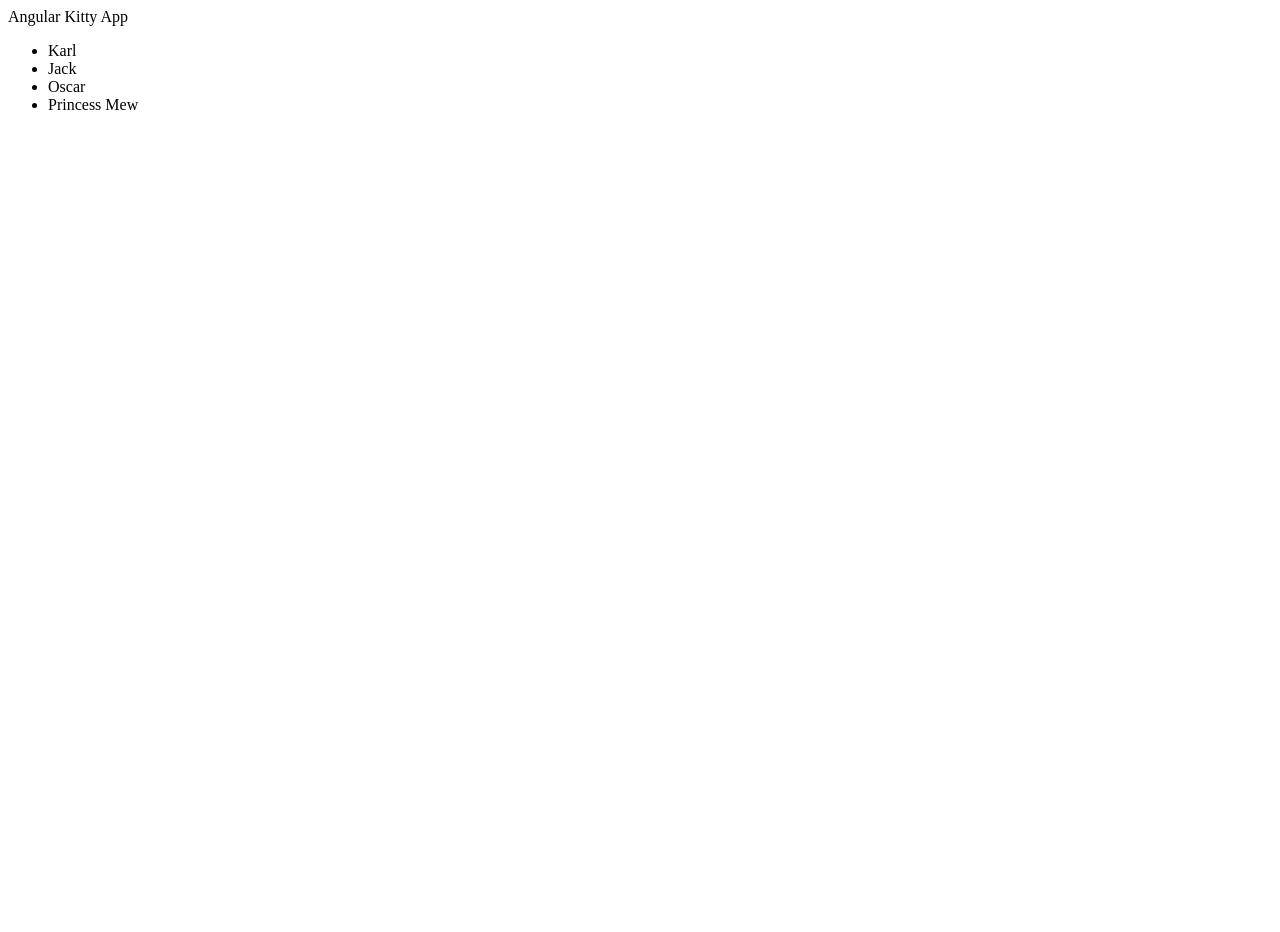
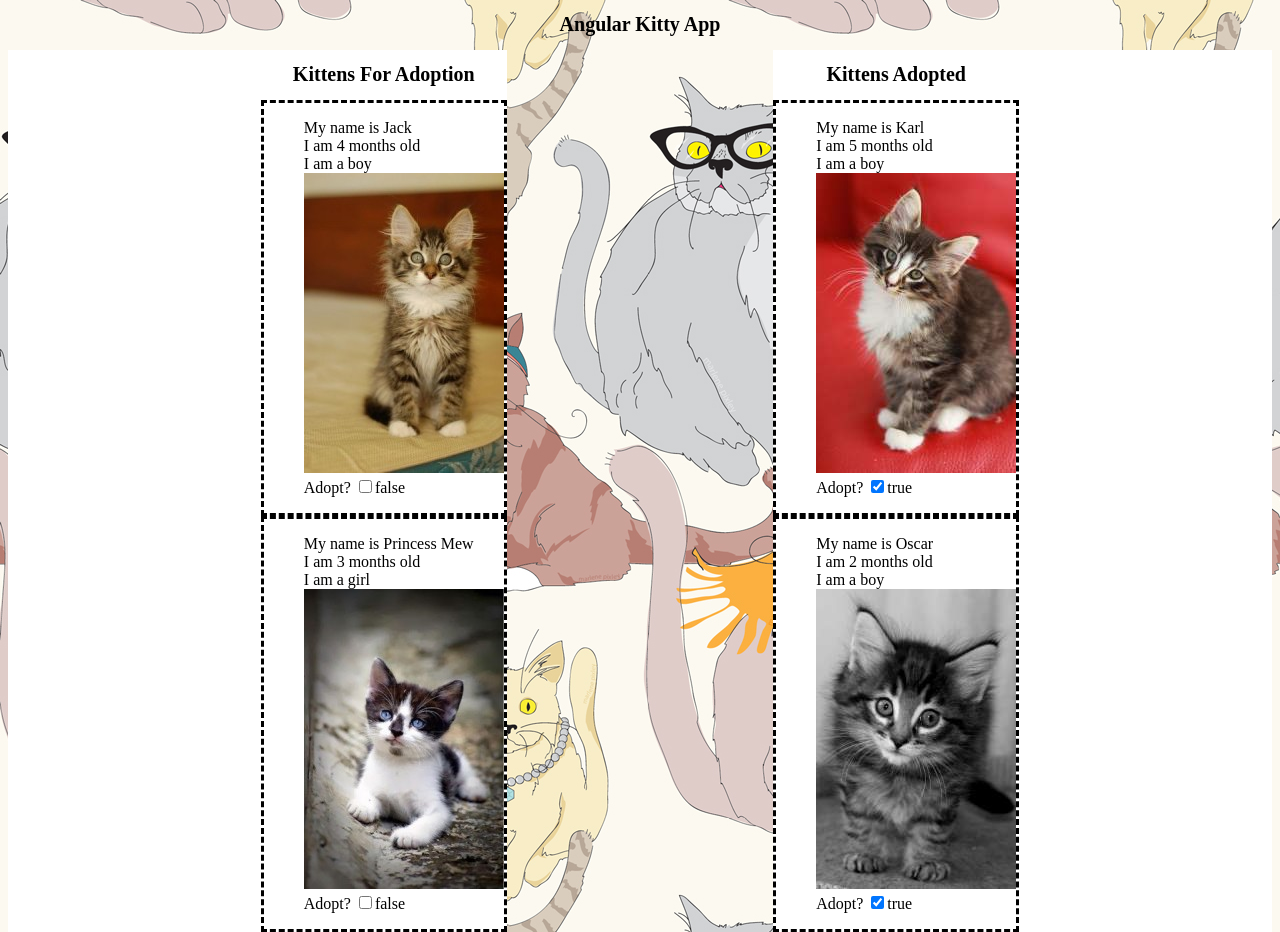
Before and after one commit to cpurtlebaugh/angular-kitty-shelter, a plain HTML site: page index.html in a window 1280 px wide. Before the commit the page ends 800 px from the top, so only its background shows below. Drawn offline with nearby package versions, Linux system fonts and the light colour scheme.

Commit message:
nearly functional, when check adopt moves to right container

```diff
--- a/css/style.css
+++ b/css/style.css
@@ -1,7 +1,11 @@
 /*@import a Google Font here!*/
 
 body {
+  background-image: url("/images/background.png")
+}
 
+ul {
+  list-style: none;
 }
 
 #container {
@@ -9,12 +13,22 @@ body {
 }
 
 .dashed {
-
+  border-style: dashed;
 }
 
-.left-container, .right-container {
+.left-container {
+  float: left;
+  padding-left: 20%;
+  background-color: white;
+}
 
+.right-container {
+  float: right;
+  padding-right: 20%;
+  background-color: white;
 }
+
 h1 {
-
+  font-size: 20px;
+  text-align: center;
 }
--- a/index.html
+++ b/index.html
@@ -12,19 +12,44 @@
 	</head>
 
 	<body ng-controller="KittiesController as vm">
-		<header>Angular Kitty App</header>
+		<h1>Angular Kitty App</h1>
 
-		<ul class="kittens">
-			<li class="kitten" ng-repeat="kitten in vm.allKittens">
-				<span>{{kitten.catName}}</span>
-			</li>
-		</ul>
 
-    <!--Sourcing Angular-->
+		<div class="left-container">
+			<div>
+			 <h1>Kittens For Adoption</h1>
 
-		<!-- Source in module -->
+		 		<div class="dashed" ng-repeat="kitten in vm.allKittens | filter:{adopted:false}">
+					<ul>
+						<li> My name is {{kitten.catName}} </li>
+						<li> I am {{kitten.monthsOld}} months old </li>
+						<li> I am a {{kitten.gender}}</li>
+						<li ng-src="kitten.image"> <img src="{{kitten.image}}"></li>
+						<li> Adopt? <input type="checkbox" ng-click="kitten.adopted = !kitten.adopted">{{kitten.adopted}}</input></li>
+					</ul>
+				</div>
 
-		<!-- Source in controller -->
+			</div>
+		</div>
+
+
+
+<div class="right-container">
+	<div>
+	<h1>Kittens Adopted</h1>
+ 		<div class="dashed" ng-repeat="kitten in vm.allKittens | filter:{adopted:true}">
+			<ul>
+				<li> My name is {{kitten.catName}} </li>
+				<li> I am {{kitten.monthsOld}} months old </li>
+				<li> I am a {{kitten.gender}}</li>
+				<li ng-src="kitten.image"> <img src="{{kitten.image}}"></li>
+				<li> Adopt? <input type="checkbox" checked ng-click="kitten.adopted = !kitten.adopted">{{kitten.adopted}}</input></li>
+			</ul>
+		</div>
+	</div>
+</div>
+
+
 
 	</body>
 </html>
--- a/js/KittiesController.js
+++ b/js/KittiesController.js
@@ -32,7 +32,7 @@ function KittiesController() {
 			monthsOld: 2,
 			gender: 'boy',
 			image: "images/oscar.png",
-			adopted: false
+			adopted: true
 		},
 		{
 			catName: 'Princess Mew',
```
